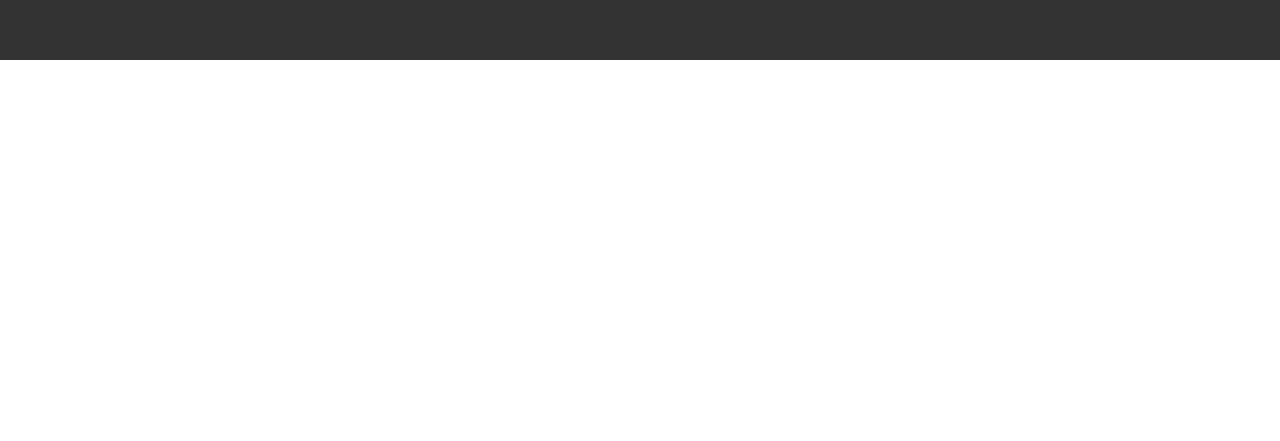
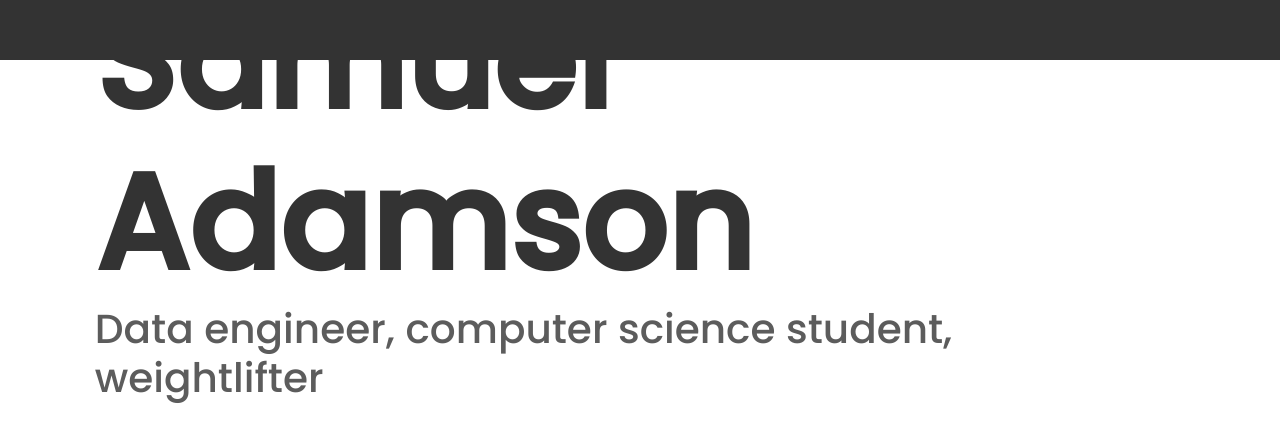
Before and after one commit to SamuelAdamson/SamuelAdamson.github.io, a React (Create React App) app: page /#/ in a window 1280 px wide. Shown: the part 231-672 px from the top of the page. Built offline with nearby package versions, Linux system fonts and the light colour scheme.

Commit message:
Added heading text

```diff
--- a/src/css/App.css
+++ b/src/css/App.css
@@ -103,3 +103,22 @@ a:hover {
 .SplashScreen .splash-head.active.underline:after {
     width: 100%;
 }
+
+.Home {
+    text-align: left;
+    color: #333333;
+}
+.home-header {
+    padding-top: 15vh;
+    padding-bottom: 25vh;
+    padding-left: 1vw;
+    padding-right: 1vw;
+}
+.home-header h1 {
+    font-size: calc(70px + 5vw);
+}
+.home-header h2 {
+    padding-top: 2px;
+    font-size: calc(15px + 2vw);
+    filter: opacity(0.8);
+}
--- a/src/pages/Home.js
+++ b/src/pages/Home.js
@@ -41,7 +41,10 @@ class Home extends Component {
                 {this.state.renderSplash && firstInstance ? <SplashScreen unmountMe={ this.handleSplashUnmount } /> : null }
 
                 <Container>
-
+                    <div className="home-header">
+                        <h1> <strong> Samuel Adamson </strong> </h1>
+                        <h2> Data engineer, computer science student, weightlifter </h2>
+                    </div>
                 </Container>
             </div>
         );
```
